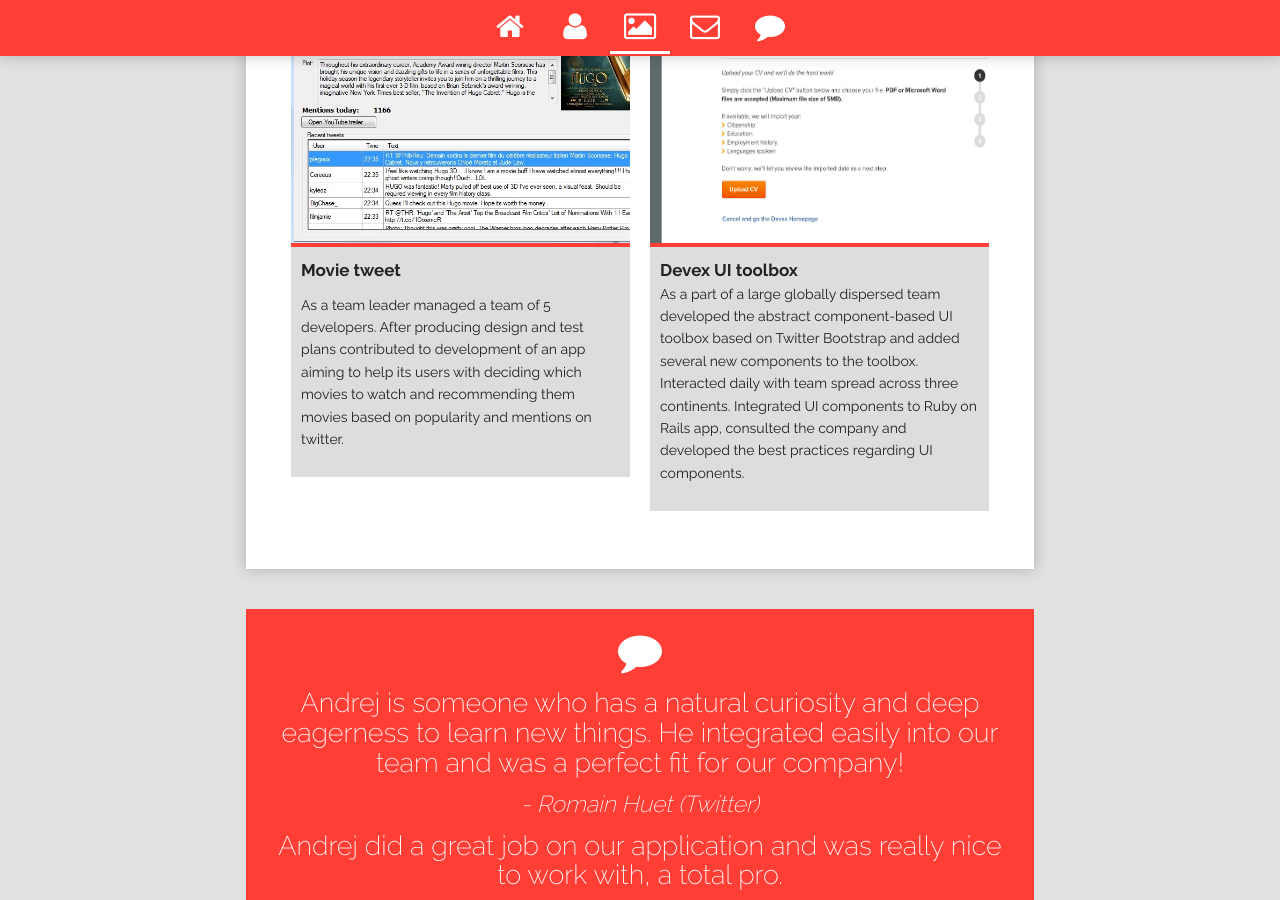
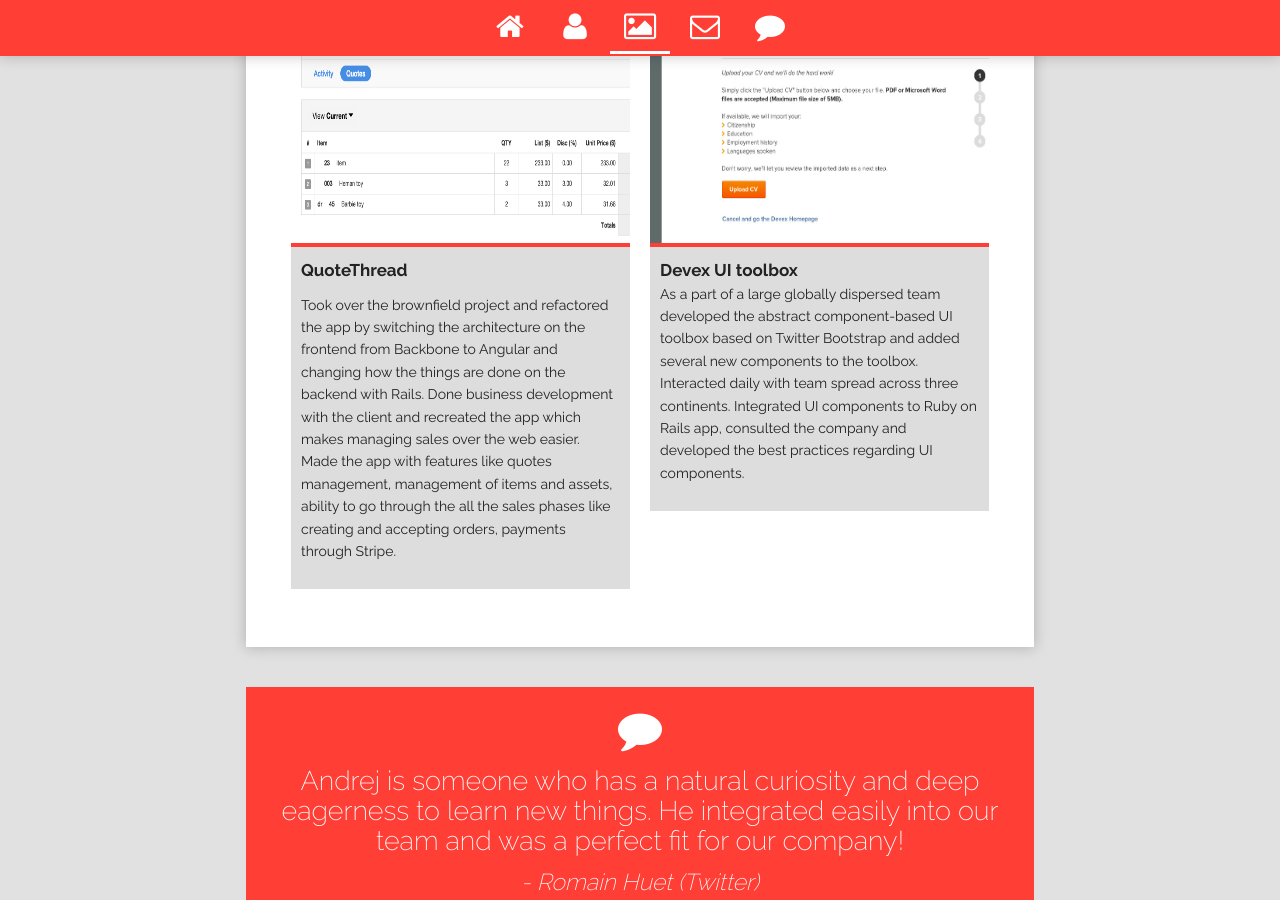
Before and after one commit to lipeno/lipeno.github.io, a Jekyll site: the page built from index.html, in a window 1280 px wide and 900 px high, scrolled down 4565 px. Built offline with Jekyll 4.4.1, drawn with Linux system fonts in a browser that asks for light colours; nearby versions of some CDN libraries; library files that are not in the unit come from our copies; the list of posts is cut into pages by our own code.

Commit message:
Update portfolio

```diff
--- a/index.html
+++ b/index.html
@@ -202,15 +202,17 @@
 
         <div class="six columns project-item">
             <div class="project-img-wrap" data-width="210">
-                <img alt="project cover image" src="/images/movietweet.jpg" />
+                <img alt="project cover image" src="/images/quotethread2.png" />
                 <div class="project-hover text-center"></div>
 
             </div>
             <div class="project-details">
-                <h5 class="bold">Movie tweet</h5>
+                <h5 class="bold">QuoteThread</h5>
                 <h6 class="thick highlight-color"></h6>
                 <p>
-                    As a team leader managed a team of 5 developers. After producing design and test plans contributed to development of an app aiming to help its users with deciding which movies to watch and recommending them movies based on popularity and mentions on twitter.</p>
+Took over the brownfield project and refactored the app by switching the architecture on the frontend from Backbone to Angular and changing how the things are done on the backend with Rails. Done business development with the client and recreated the app which makes managing sales over the web easier. Made the app with features like quotes management, management of items and assets, ability to go through the all the sales phases like creating and accepting orders, payments through Stripe.
+
+                    </p>
             </div>
         </div>
 
```
Also changed, not shown: images/quotethread2.png (added).
